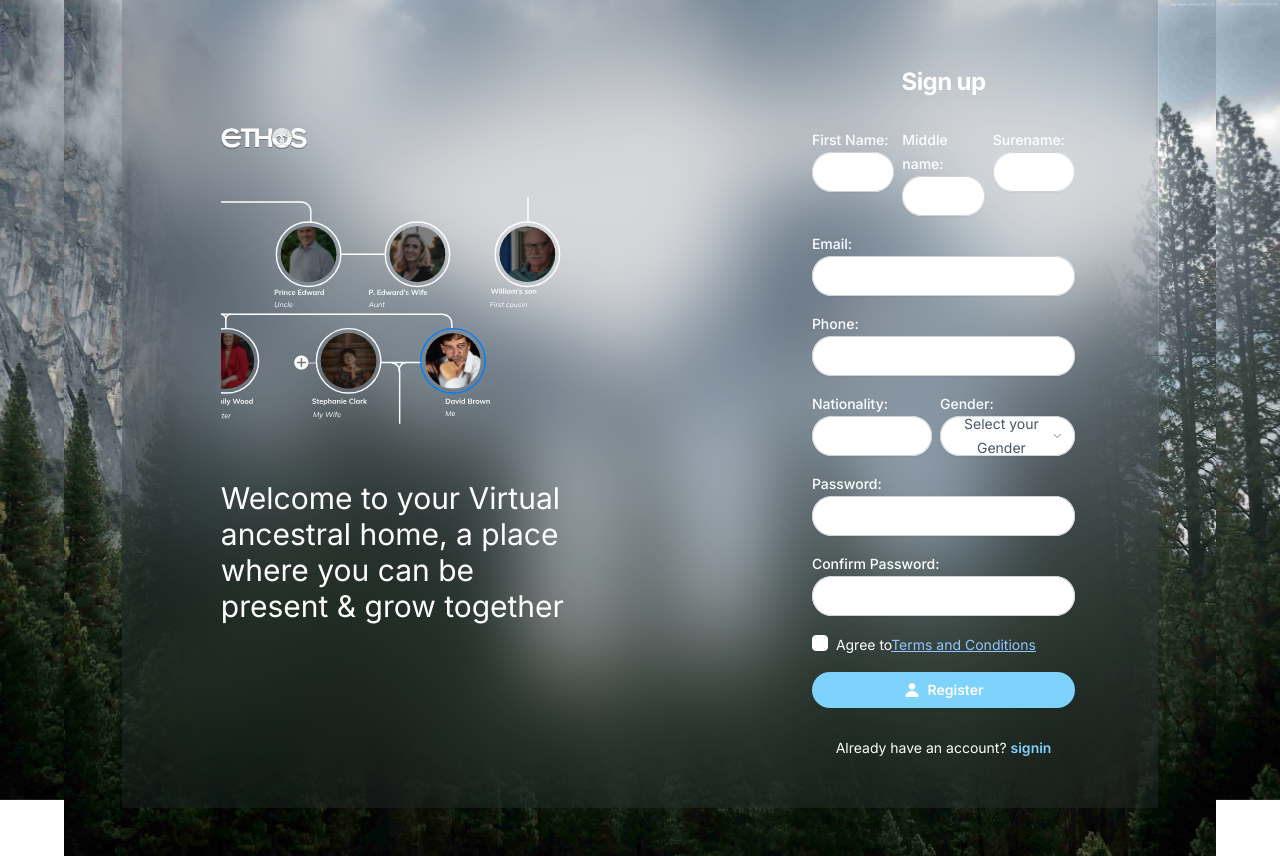
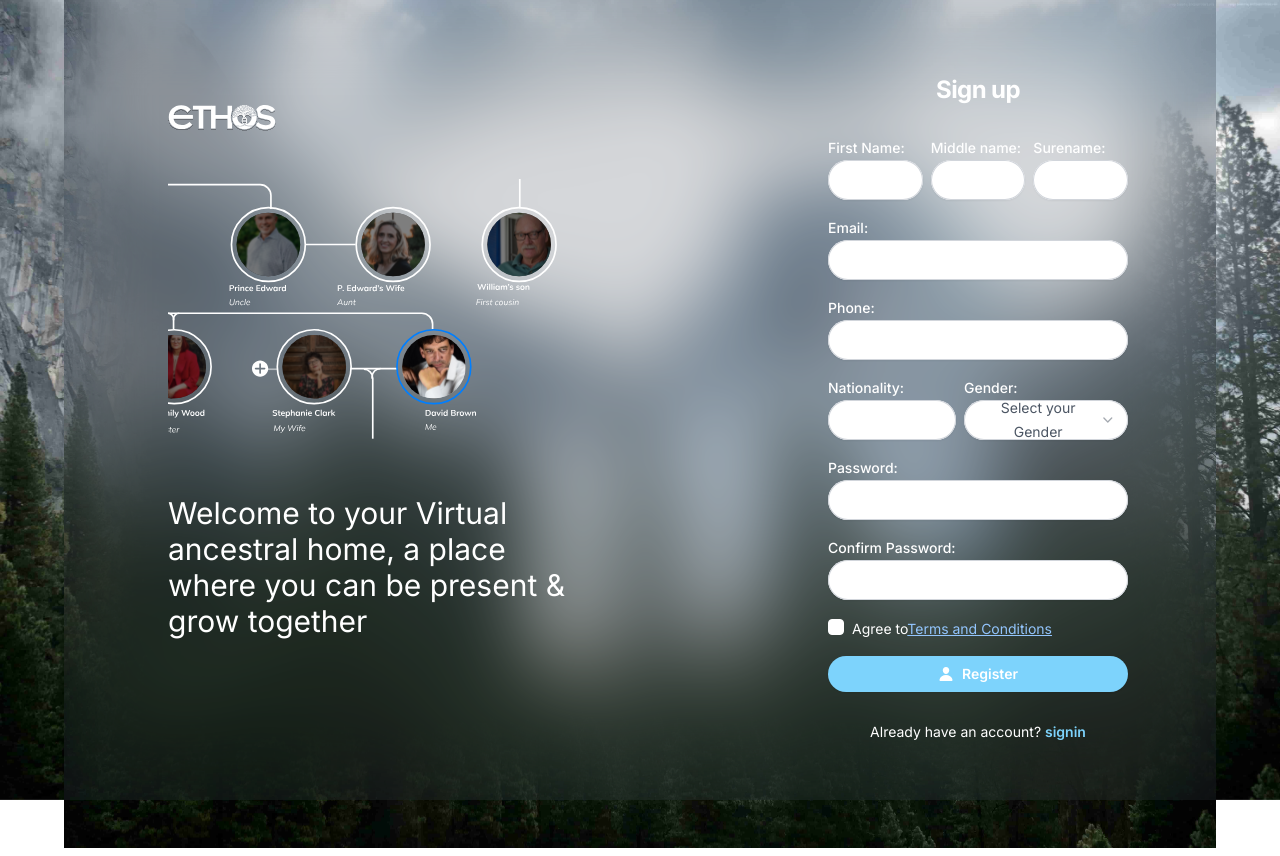
Before and after one commit to menty44/frontend, a Next.js app: page /auth/sign-up in a window 1280 px wide. Built offline with nearby package versions, Linux system fonts and the light colour scheme.

Commit message:
update: auth with nextAuth

```diff
--- a/app/auth/layout.tsx
+++ b/app/auth/layout.tsx
@@ -19,7 +19,7 @@ export default function RootLayout({
     <div className={`${inter.className} h-full`}>
       <Image objectFit="cover" className="fixed h-full" src={signUpBg} alt="" />
       <div className="flex justify-center">
-        <div className=" relative inset-0 z-0 flex w-full justify-between h-auto border-none  bg-gray-700 bg-opacity-20 bg-clip-padding py-12 backdrop-blur-lg backdrop-filter md:w-[90%] min-h-screen  lg:pt-0 lg:backdrop-blur-2xl">
+        <div className="relative inset-0 z-0 flex justify-between w-full h-auto min-h-screen py-12 bg-gray-700 border-none  bg-opacity-20 bg-clip-padding backdrop-blur-lg backdrop-filter lg:pt-0 lg:backdrop-blur-2xl">
           {children}
         </div>
       </div>
--- a/app/layout.tsx
+++ b/app/layout.tsx
@@ -1,3 +1,4 @@
+import Providers from '@/components/Providers';
 import { Toaster } from '@/components/ui/toaster';
 import './globals.css';
 import type { Metadata } from 'next';
@@ -19,15 +20,22 @@ export default function RootLayout({
 }) {
   return (
     <html lang="en" className="h-full bg-white">
-      <body className={`${inter.className} h-full`}>
-        <Image objectFit="cover" className="fixed h-full" src={mainBg} alt="" />
-        <div className="flex justify-center">
-          <div className=" relative inset-0 z-0 flex w-full justify-between h-auto border-none  bg-gray-700 bg-opacity-20 bg-clip-padding py-12 backdrop-blur-lg backdrop-filter md:w-[90%] min-h-screen  lg:pt-0 lg:backdrop-blur-2xl">
-            {children}
+      <body className={`${inter.className} h-full px-0 mx-0`}>
+        <Providers>
+          <Image
+            objectFit="cover"
+            className="fixed h-full"
+            src={mainBg}
+            alt=""
+          />
+          <div className="flex justify-center">
+            <div className=" relative inset-0 z-0 flex w-full justify-between h-auto border-none  bg-gray-700 bg-opacity-20 bg-clip-padding py-12 backdrop-blur-lg backdrop-filter md:w-[90%] min-h-screen  lg:pt-0 lg:backdrop-blur-2xl">
+              {children}
+            </div>
           </div>
-        </div>
 
-        <Toaster />
+          <Toaster />
+        </Providers>
       </body>
     </html>
   );
--- /dev/null
+++ b/components/Providers.tsx
@@ -0,0 +1,14 @@
+'use client';
+
+import { SessionProvider } from 'next-auth/react';
+import { FC, ReactNode } from 'react';
+
+interface LayoutProps {
+  children: ReactNode;
+}
+
+const Providers: FC<LayoutProps> = ({ children }) => {
+  return <SessionProvider>{children}</SessionProvider>;
+};
+
+export default Providers;
--- a/components/auth/signup/UserSignUpAuthForm.tsx
+++ b/components/auth/signup/UserSignUpAuthForm.tsx
@@ -71,7 +71,7 @@ const UserSignUpAuthForm: FC<UserAuthFormProps> = ({ className, ...props }) => {
 
     try {
       await axios
-        .post(`${process.env.AUTH_URL}/v1/auth/register`, user)
+        .post(`${process.env.BACKEND_API_SERVICE}/v1/auth/register`, user)
         .then(() => {
           reset();
           setIsLoading(false);
```
Also changed, not shown: lib/auth.ts (+6 -5 lines), 1 other file (tests, documents, lock files or other folders).
